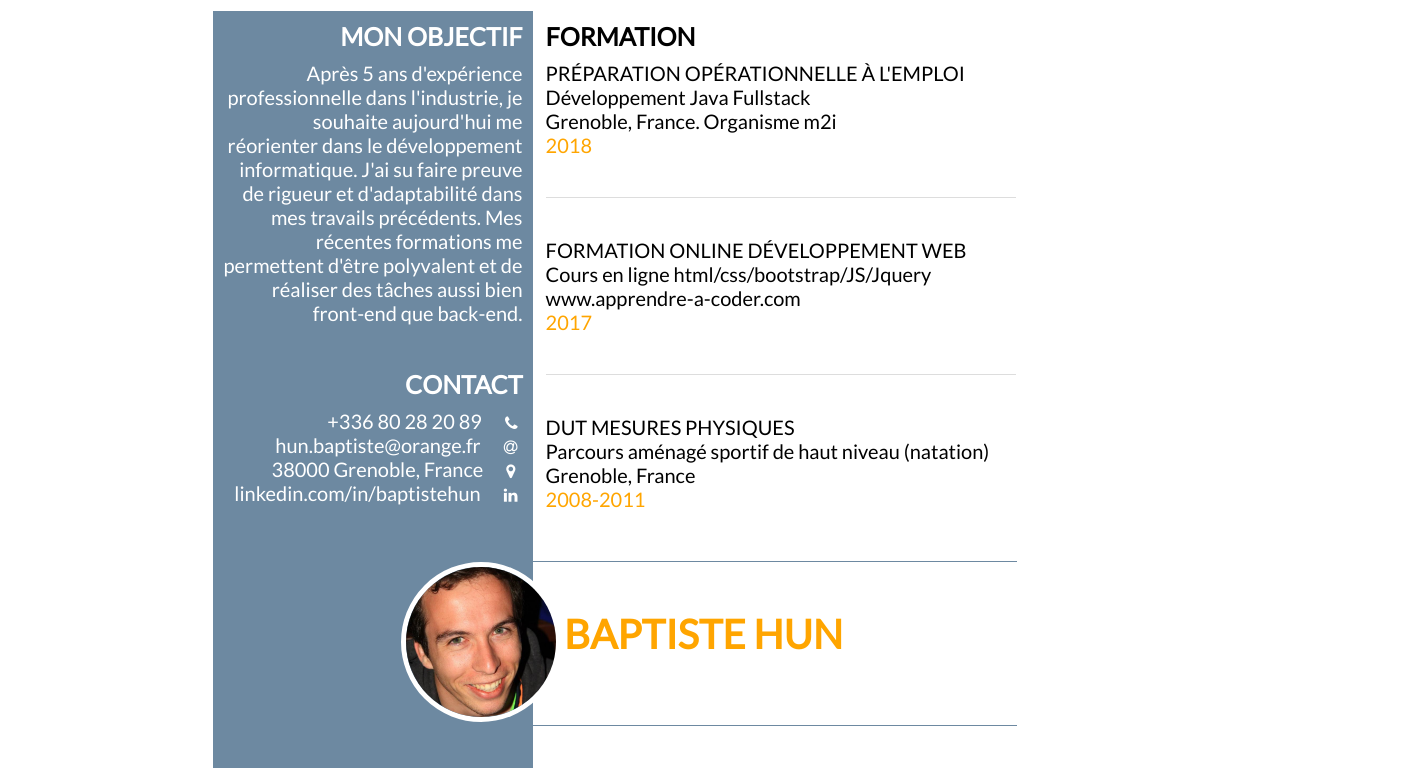
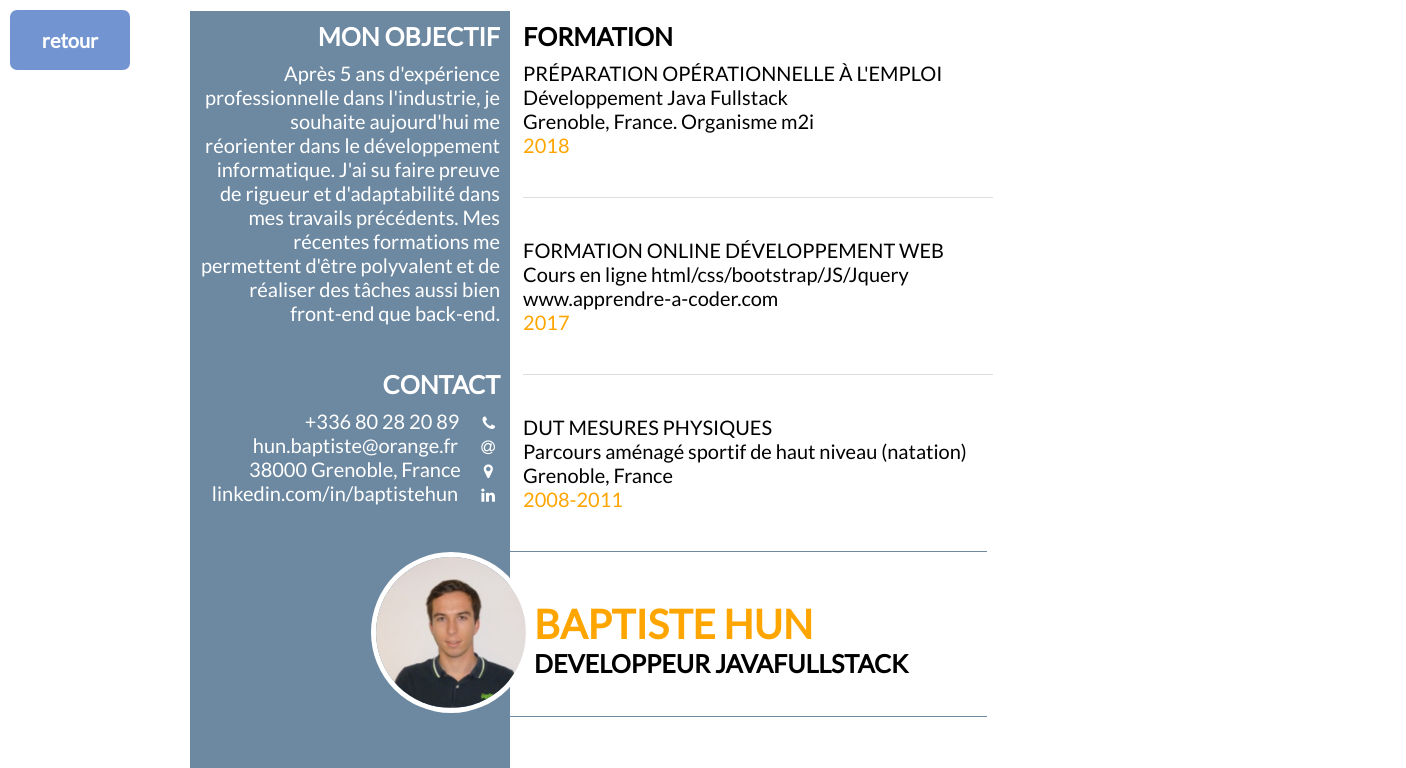
Before and after one commit to baptistehun/website, a plain HTML site: page _baptistehun.com/cv/index.html in a window 1280 px wide. Shown: the top 768 px of the page, 1406 px wide, since content can reach past the window. Drawn offline with Linux system fonts and the light colour scheme.

Commit message:
Modifications 6 Aout 2018

```diff
--- a/_baptistehun.com/cv/index.html
+++ b/_baptistehun.com/cv/index.html
@@ -110,13 +110,20 @@
         </div>
     </section>
     <section id="image">
-        <img alt="ma_photo" src="../images/me.jpg">
+        <img alt="ma_photo" src="../images/me.png">
         <div id="text">
             <h2><br></h2>
             <h2>baptiste hun</h2>
-            <h1><br></h1>
+            <h1>Developpeur JavaFullStack</h1>
         </div>
     </section>
+  <section id="retour">
+    <a href="../index.html">
+      <button class="btn">
+        retour
+      </button>
+    </a>
+  </section>
 
 
 </body>
--- a/_baptistehun.com/cv/style.css
+++ b/_baptistehun.com/cv/style.css
@@ -37,12 +37,13 @@ p{
 #main{
   width: 95%;
   margin: 10px auto;
+  position: absolute;
 
 }
 
 
 #gauche{
-  height: 1150px;
+  height: 1175px;
   padding: 10px;
   padding-bottom: 10px;
   width: 300px;
@@ -142,8 +143,8 @@ p{
 
 #image{
   position: relative;
-  top: -640px;
-  left: 210px;
+  top: 550px;
+  left: 180px;
   width: 616px;
   border: 1px solid #6d89a1;
   border-right: none;
@@ -210,3 +211,31 @@ p{
   width: 60px;
   background-color: #B7B7FF;
 }
+
+/* bouton*/
+
+#retour{
+  position: fixed;
+  top: 10px;
+  left: 10px;
+  width: 120px;
+  height: 60px;
+}
+
+.btn{
+  width: 100%;
+  height: 100%;
+  border-radius: 7px;
+  background-color: #7294d1;
+  color: white;
+  font-weight: bold;
+  font-size: 20px;
+  border: none;
+  transition: 1s;
+}
+
+.btn:hover{
+  background-color: white;
+  color: #7294d1;
+  cursor: pointer;
+}
```
Also changed, not shown: _baptistehun.com/index.html (+1 -1 lines), _baptistehun.com/images/me.png (added).
